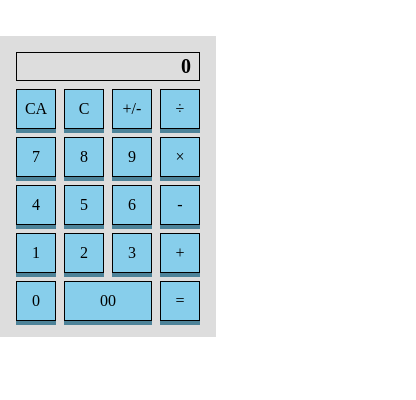
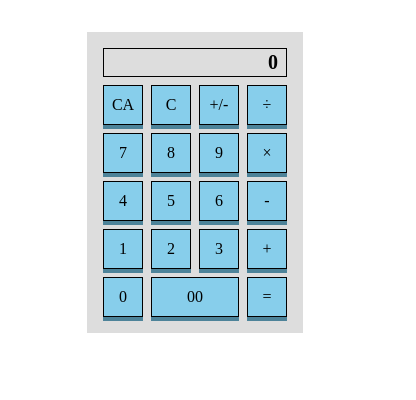
Before and after one commit to D-bara/Calculator, a plain HTML site: page index.html in a window 390 px wide. Shown: the whole page, 416 px wide, since content can reach past the window. Drawn offline with Linux system fonts and the light colour scheme; some packages are replaced by stand-ins of ours.

Commit message:
viewport の設定

```diff
--- a/index.html
+++ b/index.html
@@ -15,7 +15,7 @@
         <div id="control" class="control"></div>
       </div>
     </div>
-    <div>
+    <div class="memo-container">
       <div id="memo" class="memo"></div>
       <button id="memo-clear" class="memo-clear" hidden>メモをクリア</button>
     </div>
--- a/style.css
+++ b/style.css
@@ -1,13 +1,18 @@
+body {
+  padding: 32px;
+}
+
 main {
   display: flex;
   justify-content: space-around;
+  gap: 16px;
   max-width: 600px;
   margin: 0 auto;
 }
 
 .calculator {
   width: calc((40px + 8px) * 4 - 8px + 32px);
-  margin: 36px auto;
+  margin: 0 auto;
   padding: 16px;
   background: #ddd;
 }
@@ -34,6 +39,7 @@ main {
   background: skyblue;
   border: solid black 1px;
   box-shadow: 0 4px rgb(77, 131, 153);
+  user-select: none;
 }
 
 .btn:active {
@@ -57,6 +63,11 @@ main {
   flex: 2;
 }
 
+.memo-container {
+  display: flex;
+  flex-direction: column;
+}
+
 .memo {
   width: 200px;
   margin: 32px 0;
@@ -70,3 +81,14 @@ main {
   background: rgb(255, 85, 85);
   font-size: 14px;
 }
+
+@media (max-width: 480px) {
+  main {
+    display: block;
+    text-align: center;
+  }
+
+  .memo {
+    margin: 32px auto;
+  }
+}
```
